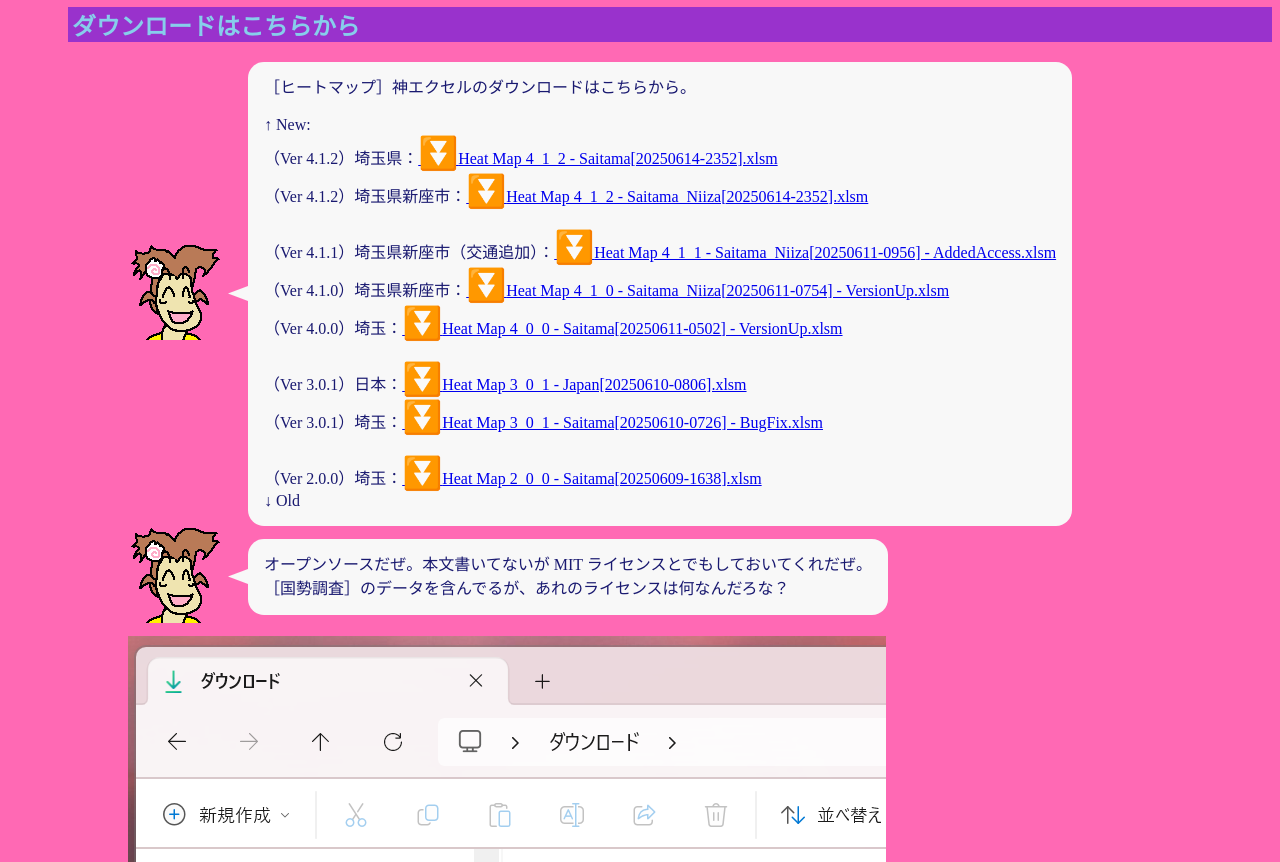
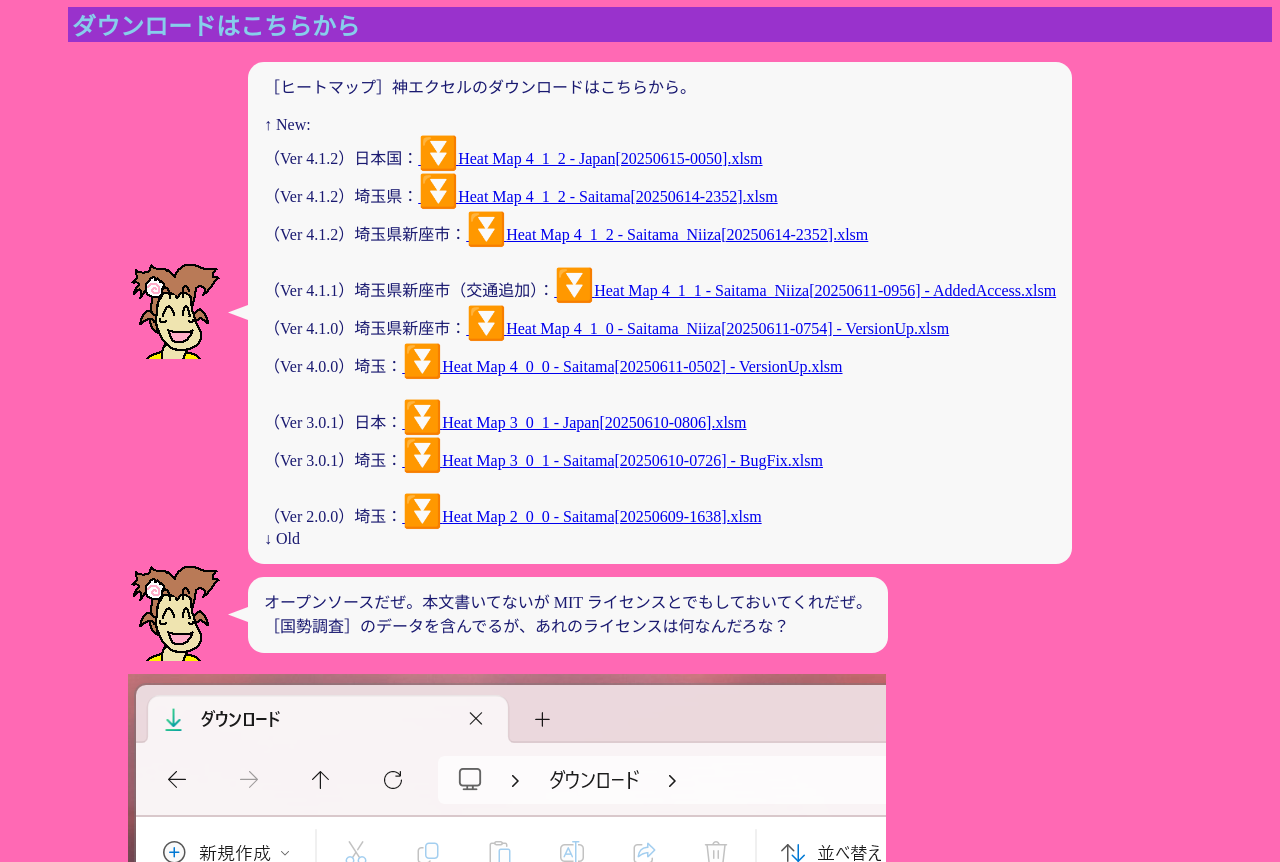
Before and after one commit to muzudho/Warabenture-2025, a Nuxt app: page /team-mirai-volunteer/heat-map in a window 1280 px wide. Shown: the part 7620-8482 px from the top of the page. Built offline with nearby package versions, Linux system fonts and the light colour scheme.

Commit message:
Heat Map 4.1.2 日本国。

```diff
--- a/pages/team-mirai-volunteer/heat-map.vue
+++ b/pages/team-mirai-volunteer/heat-map.vue
@@ -115,6 +115,7 @@
                 ［ヒートマップ］神エクセルのダウンロードはこちらから。<br>
                 <br>
                 ↑ New:<br>
+                （Ver 4.1.2）日本国：<a href="/products/202506/Heat Map 4_1_2 - Japan[20250615-0050].xlsm"><span class="font-x2">⏬</span>Heat Map 4_1_2 - Japan[20250615-0050].xlsm</a><br>
                 （Ver 4.1.2）埼玉県：<a href="/products/202506/Heat Map 4_1_2 - Saitama[20250614-2352].xlsm"><span class="font-x2">⏬</span>Heat Map 4_1_2 - Saitama[20250614-2352].xlsm</a><br>
                 （Ver 4.1.2）埼玉県新座市：<a href="/products/202506/Heat Map 4_1_2 - Saitama_Niiza[20250614-2352].xlsm"><span class="font-x2">⏬</span>Heat Map 4_1_2 - Saitama_Niiza[20250614-2352].xlsm</a><br>
                 <br>
```
Also changed, not shown: 1 other file (tests, documents, lock files or other folders).
